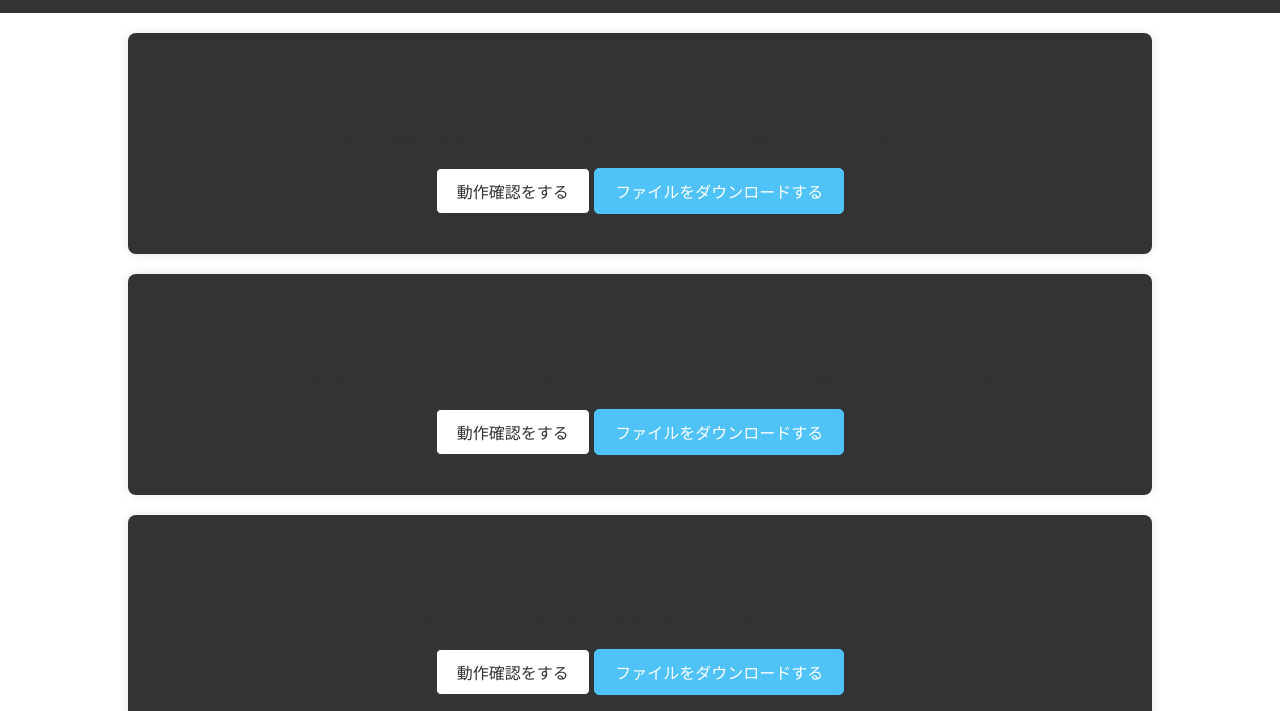
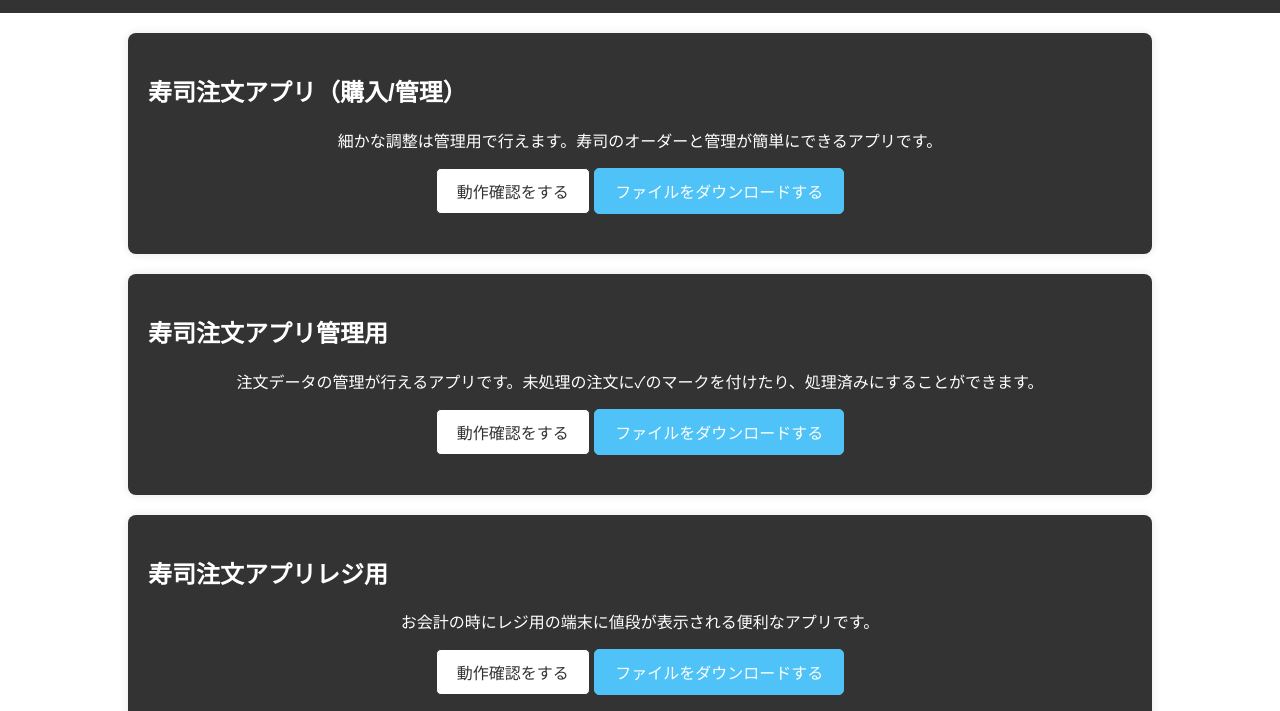
Before and after one commit to tamapiko/scratch-kariru-sushi, a plain HTML site: page index.html in a window 1280 px wide. Shown: the part 89-800 px from the top of the page. Drawn offline with Linux system fonts and the light colour scheme.

Commit message:
Update index.html

```diff
--- a/index.html
+++ b/index.html
@@ -10,7 +10,7 @@
       margin: 0;
       padding: 0;
       background-color: #fff; /* 白色の背景 */
-      color: #333;
+      color: #fff; /* 白色のテキスト */
     }
 
     header {
```
